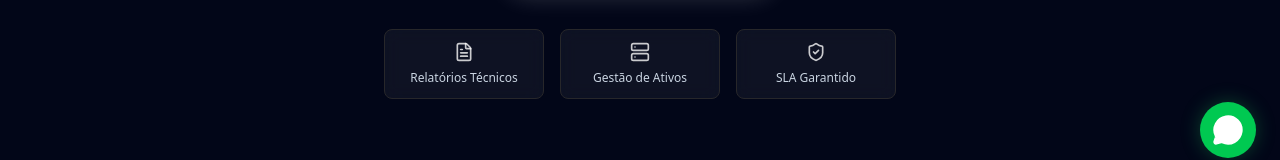
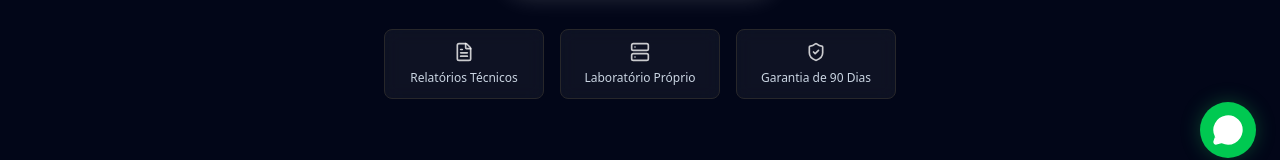
Before and after one commit to wheslancardoso/wtechprot, a Next.js app: page / in a window 1280 px wide. Shown: the part 618-778 px from the top of the page. Built offline with nearby package versions, Linux system fonts and the light colour scheme; no server answers.

Commit message:
fix: remocao de botoes redundantes na home para limpar o visual

```diff
--- a/src/app/page.tsx
+++ b/src/app/page.tsx
@@ -146,8 +146,8 @@ j=d.createElement(s),dl=l!='dataLayer'?'&l='+l:'';j.async=true;j.src=
               <div className="mt-12 grid grid-cols-3 gap-4 text-center max-w-lg mx-auto">
                 {[
                   { label: "Relatórios Técnicos", icon: FileText },
-                  { label: "Gestão de Ativos", icon: Server },
-                  { label: "SLA Garantido", icon: ShieldCheck },
+                  { label: "Laboratório Próprio", icon: Server },
+                  { label: "Garantia de 90 Dias", icon: ShieldCheck },
                 ].map((feat, i) => (
                   <div key={i} className="flex flex-col items-center gap-2 p-3 rounded-lg bg-white/5 border border-white/5 backdrop-blur-sm">
                     <feat.icon className="h-5 w-5 text-primary/80" />
@@ -410,14 +410,7 @@ j=d.createElement(s),dl=l!='dataLayer'?'&l='+l:'';j.async=true;j.src=
             </div>
 
             {/* Bottom CTA */}
-            <div className="mt-16 text-center">
-              <p className="text-slate-500 text-sm mb-4">Quer ver como funciona na prática?</p>
-              <Button variant="outline" size="lg" className="rounded-full border-white/10 hover:bg-white/5" asChild>
-                <Link href="#como-funciona">
-                  Ver Fluxo de Atendimento <ArrowRight className="ml-2 h-4 w-4" />
-                </Link>
-              </Button>
-            </div>
+
           </div>
         </section>
 
@@ -450,11 +443,7 @@ j=d.createElement(s),dl=l!='dataLayer'?'&l='+l:'';j.async=true;j.src=
                 </div>
               ))}
             </div>
-            <div className="mt-12 text-center">
-              <Button variant="outline" className="border-primary/50 text-primary hover:bg-primary/10 hover:text-white transition-all">
-                <Link href={whatsappLink} target="_blank">Cotar Workstation de Performance</Link>
-              </Button>
-            </div>
+
           </div>
         </section>
 
```
